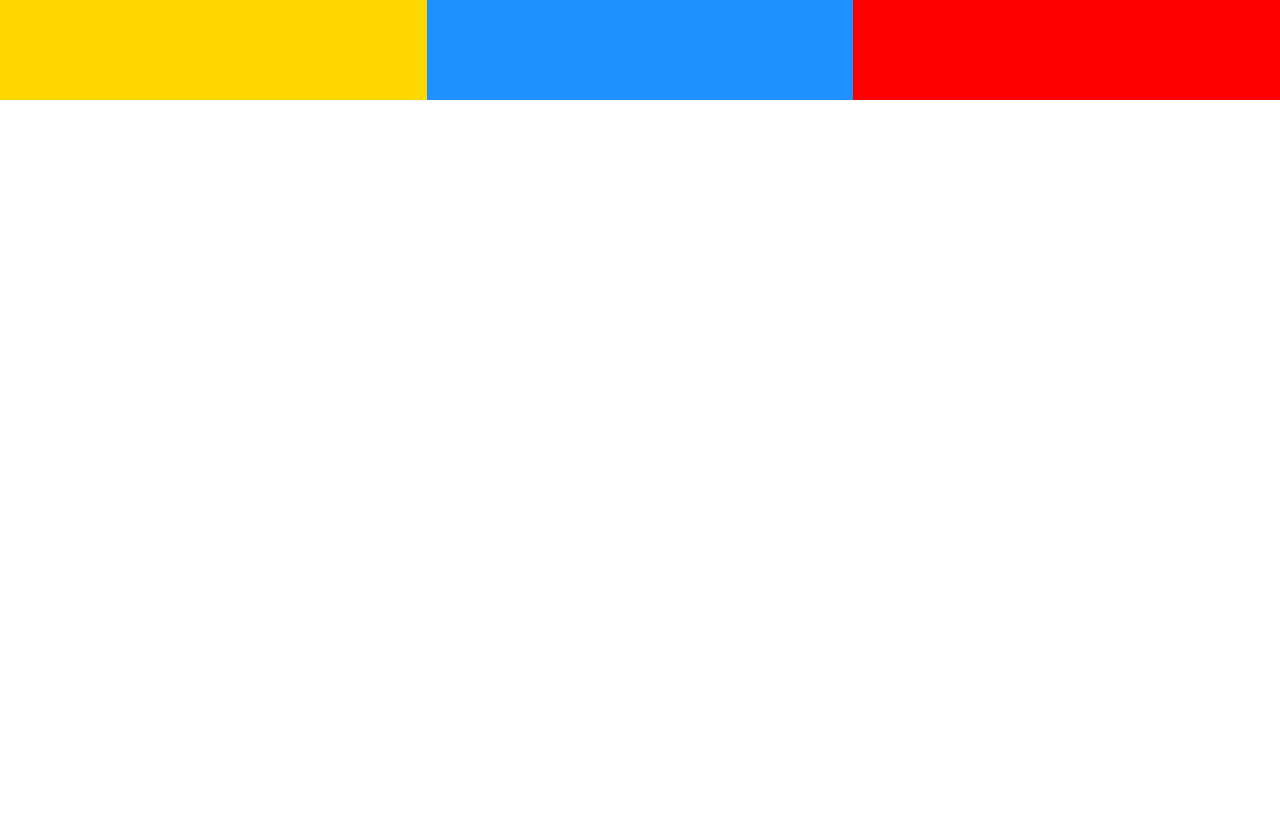
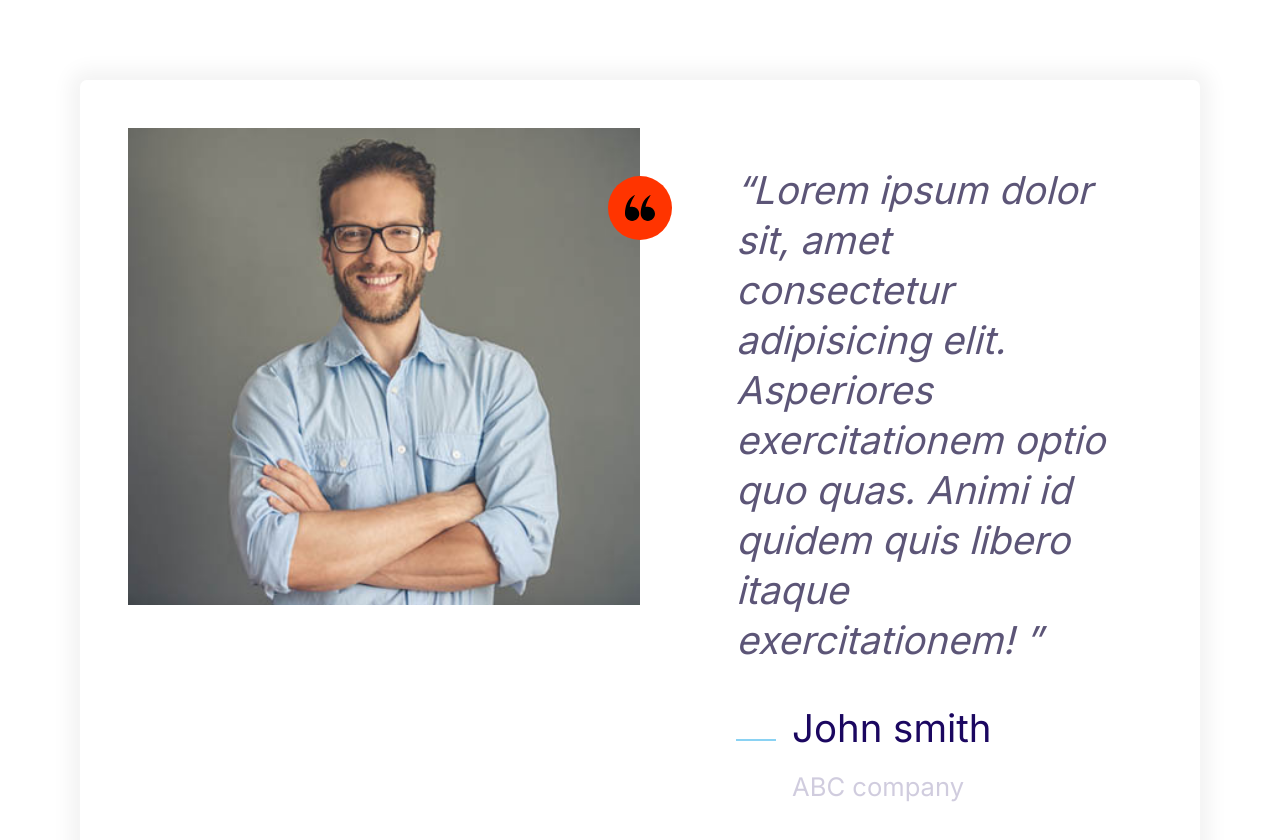
Before and after one commit to Reza10Alizadeh/6tc, a plain HTML site: page index.html in a window 1280 px wide. Before the commit the page ends 800 px from the top, so only its background shows below. Drawn offline with Linux system fonts and the light colour scheme.

Commit message:
build testimonial

```diff
--- a/css/style.css
+++ b/css/style.css
@@ -122,8 +122,15 @@ padding-left: 3rem;
     height: 40px;
 
 }
+.icon--smal{
+    height: 30px;
+    width: 30px;
+}
 .icon--primary{
     fill:var(--color-primary);
+}
+.icon--white{
+    fill:white;
 }
 .icon-container{
 background: #f3f9fa;
@@ -133,6 +140,9 @@ border-radius: 100%;
 display: inline-flex;
 justify-content: center;
 align-items: center;
+}
+.icon-container--accent{
+    background: var(--color-accent);
 }
 /*Buttons*/
 .btn{
@@ -333,3 +343,26 @@ right: 5%;
         grid-template-columns: 1fr 1fr 1fr;
     }
 }
+/*testimonials*/
+.testimonial{
+    padding: 3rem;
+
+}
+.testimonial__image{
+    position: relative;
+}
+.testimonial__image>img{
+    width: 100%;
+}
+.testimonial__image>.icon-container{
+    position: absolute;
+    top: 3rem;
+    right: -32px;
+}
+@media screen and (min-width:1024px){
+    .testimonial .quote,
+    .testimonial .quote__author{font-size: 2.4rem;}
+    .testimonial .quote{
+        margin-left: 6rem;
+    }
+}
--- a/index.html
+++ b/index.html
@@ -10,11 +10,31 @@
     <link rel="stylesheet" href="/css/style.css">
   <link rel="stylesheet" href="css/normalize.css">
 </head>
-<body>
-  <div class="grid grid--cols-3">
-    <div style="height: 100px; background: gold;"></div>
-    <div style="height: 100px; background: dodgerblue;"></div>
-    <div style="height: 100px; background: red;"></div>
+<body style="padding: 5rem;">
+  <div class="card testimonial">
+    <div class="grid grid--cols-2">
+      <div class="testimonial__image">
+        <img src="icons/testimonial.jpg"alt="a happy,smilling customer">
+        <span class="icon-container icon-container--accent">
+          <svg class="icon icont--white icon--smal">
+            <use xlink:href="icons/sprite.svg#quotes"></use>
+          </svg>
+      </div>
+      <blockquote class="quote">
+        <p class="quote__text">Lorem ipsum dolor sit, amet consectetur adipisicing elit. Asperiores exercitationem optio quo quas. Animi id quidem quis libero itaque exercitationem!
+        </p>
+      <footer><div class="media">
+        <div class="media__image">
+            <svg class="icon quote__line">
+              <use xlink:href="icons/sprite.svg#line"></use>
+            </svg>
+        </div>
+        <div class="media__body">
+          <h3 class="media__title quote__author">John smith</h3>
+          <p class="quote__company">ABC company</p>
+        </div></footer>
+      </blockquote>
+    </div>
   </div>
 </body>
 </html>
```
Also changed, not shown: icons/testimonial.jpg (added).
